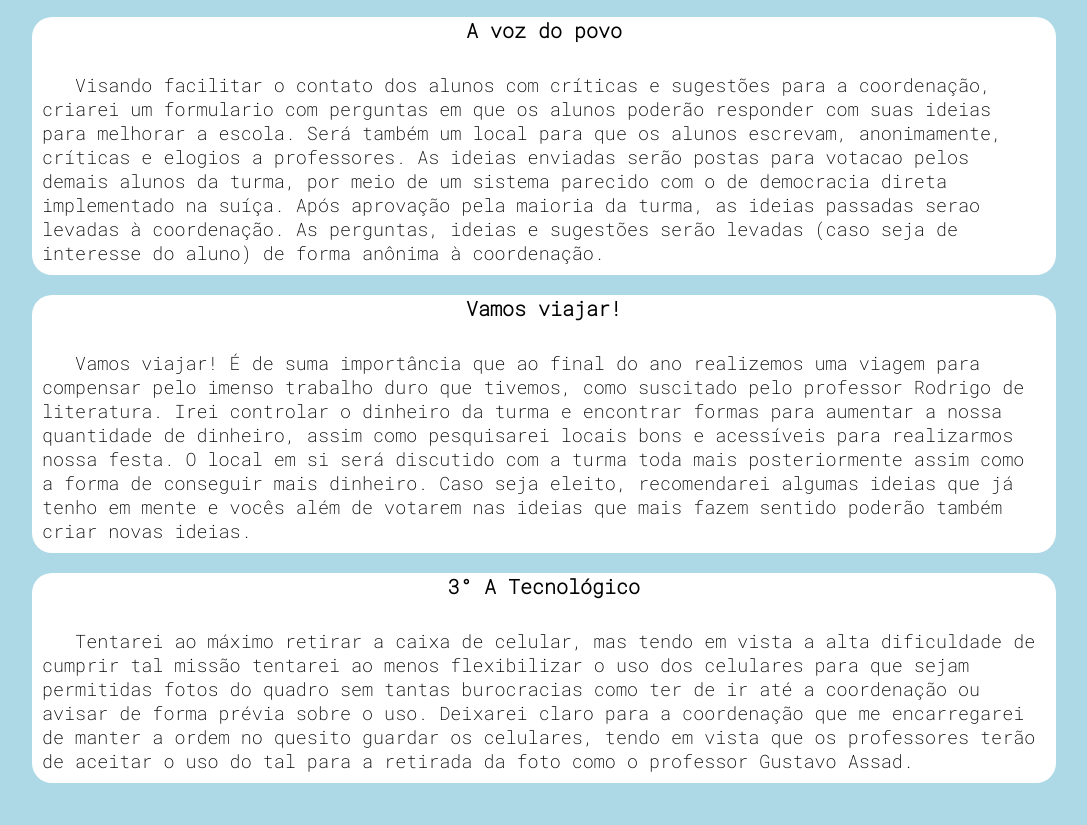
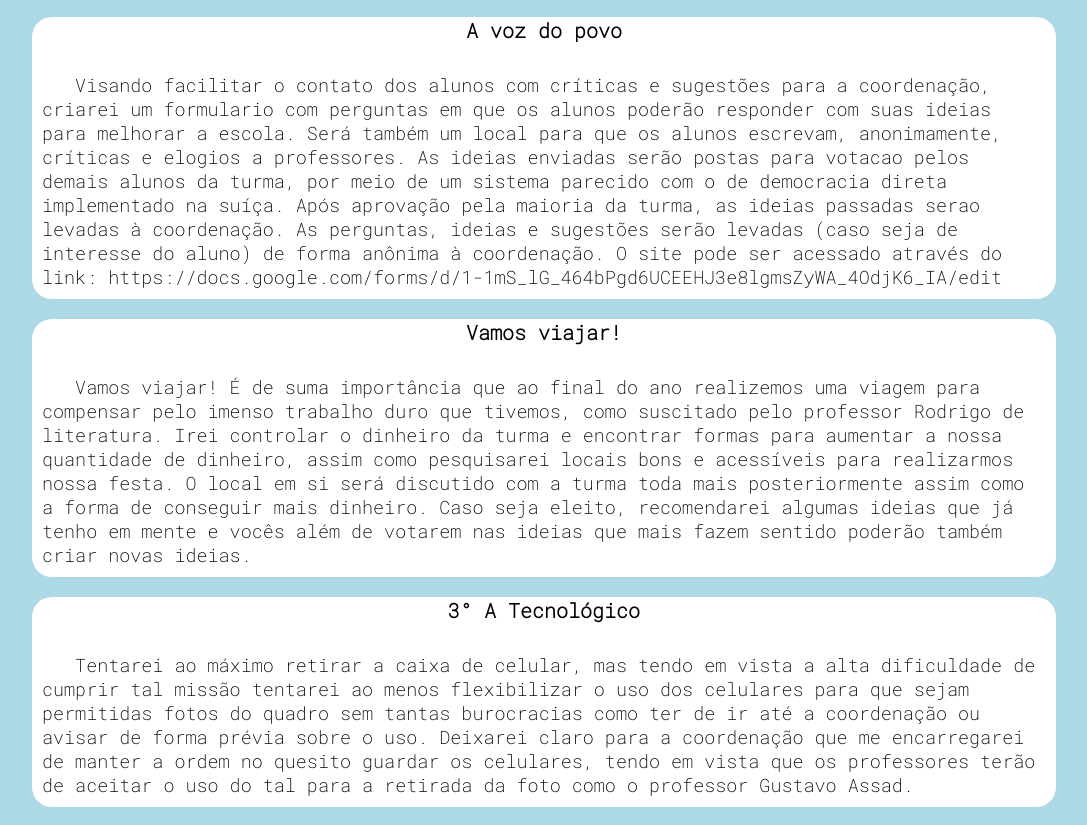
Before and after one commit to vote25/Vote25.github.io, a plain HTML site: page index.html in a window 1280 px wide. Shown: the part 1304-2129 px from the top of the page, without its empty margins (96-1183 px from the left). Before the commit the page ends 2105 px from the top, so only its background shows below. Drawn offline with Linux system fonts and the light colour scheme.

Commit message:
Update index.html

```diff
--- a/index.html
+++ b/index.html
@@ -62,7 +62,7 @@
                 </div>
                 <div class="propostas">
                     <p class="subtitulo"><b>A voz do povo</b></p>
-                    <p class="texto">&nbsp;&nbsp;&nbsp;Visando facilitar o contato dos alunos com críticas e sugestões para a coordenação, criarei um formulario com perguntas em que os alunos poderão responder com suas ideias para melhorar a escola. Será também um local para que os alunos escrevam, anonimamente, críticas e elogios a professores. As ideias enviadas serão postas para votacao pelos demais alunos da turma, por meio de um sistema parecido com o de democracia direta implementado na suíça. Após aprovação pela maioria da turma, as ideias passadas serao levadas à coordenação. As perguntas, ideias e sugestões serão levadas (caso seja de interesse do aluno) de forma anônima à coordenação.</p>
+                    <p class="texto">&nbsp;&nbsp;&nbsp;Visando facilitar o contato dos alunos com críticas e sugestões para a coordenação, criarei um formulario com perguntas em que os alunos poderão responder com suas ideias para melhorar a escola. Será também um local para que os alunos escrevam, anonimamente, críticas e elogios a professores. As ideias enviadas serão postas para votacao pelos demais alunos da turma, por meio de um sistema parecido com o de democracia direta implementado na suíça. Após aprovação pela maioria da turma, as ideias passadas serao levadas à coordenação. As perguntas, ideias e sugestões serão levadas (caso seja de interesse do aluno) de forma anônima à coordenação. O site pode ser acessado através do link: https://docs.google.com/forms/d/1-1mS_lG_464bPgd6UCEEHJ3e8lgmsZyWA_4OdjK6_IA/edit </p>
                 </div>
                 <div class="propostas">
                     <p class="subtitulo"><b>Vamos viajar!</b></p>
```
